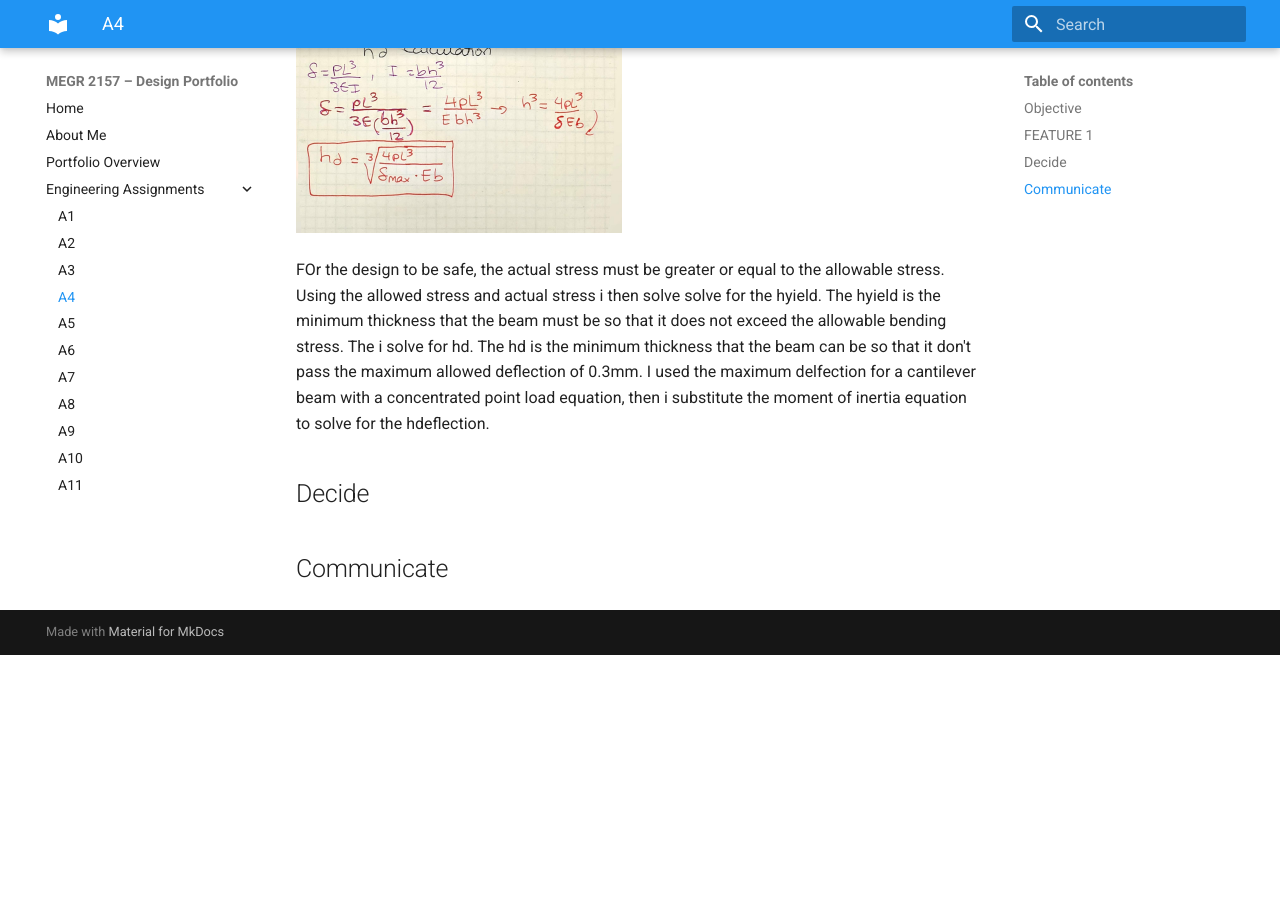
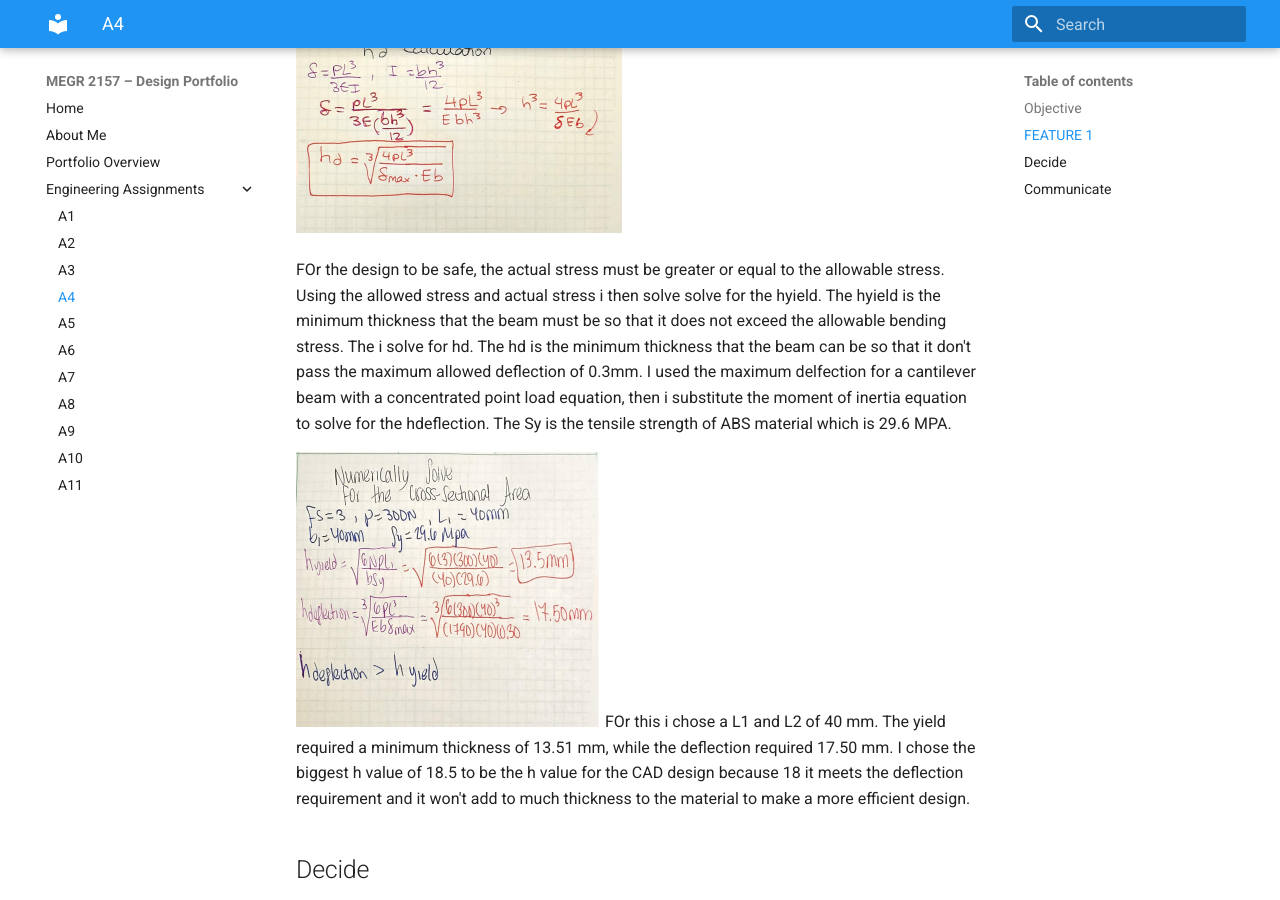
Before and after one commit to ncenatus/design-project-portfolio, an MkDocs documentation site: the page built from docs/assignments/A04/index.md, in a window 1280 px wide and 900 px high, scrolled down 970 px. Built offline with MkDocs 1.6.1 and Material for MkDocs 9.7.7, drawn with Linux system fonts in a browser that asks for light colours; before the commit the page ends 1625 px from its top, so only the background shows below that.

Commit message:
Update index.md

```diff
--- a/docs/assignments/A04/index.md
+++ b/docs/assignments/A04/index.md
@@ -11,6 +11,12 @@ This is the calculation of the maximum stress equation for this assignment. I us
 
 FOr the design to be safe, the actual stress must be greater or equal to the allowable stress. Using the allowed stress and actual stress i then solve solve for the hyield. The hyield is the minimum thickness that the beam must be so that it does not exceed the allowable bending stress.
 The i solve for hd. The hd is the minimum thickness that the beam can be so that it don't pass the maximum allowed deflection of 0.3mm. I used the maximum delfection for a cantilever beam with a concentrated point load equation, then i substitute the moment of inertia equation to solve for the hdeflection.
+The Sy is the tensile strength of ABS material which is 29.6 MPA.
+
+![A3](A_2.png)
+FOr this i chose a L1 and L2 of 40 mm. The yield required a minimum thickness of 13.51 mm, while the deflection required 17.50 mm. I chose the biggest h value of 18.5 to be the h value for the CAD design because 18 it meets the deflection requirement and it won't add to much thickness to the material to make a more efficient design.
+
+
 
 
 
```
